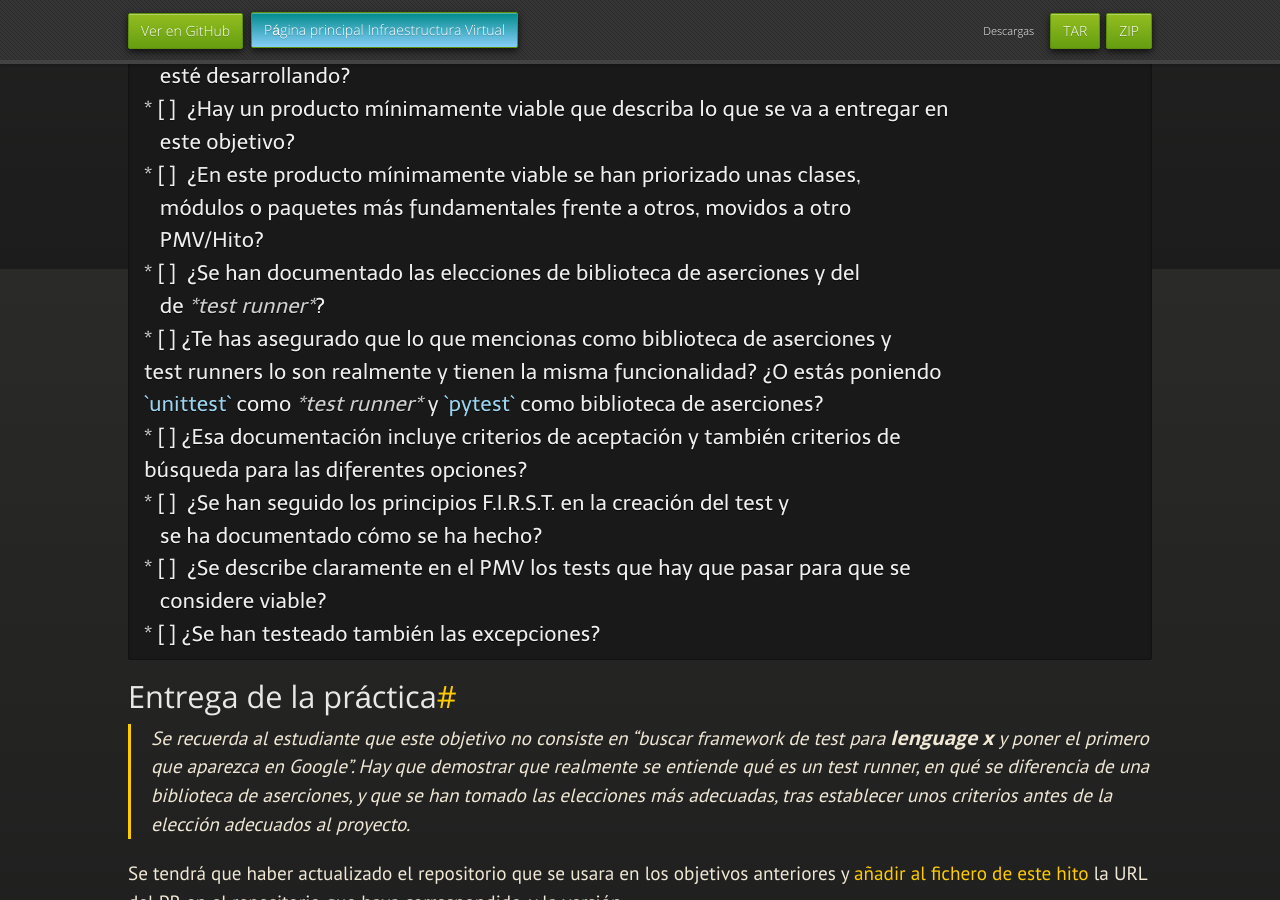
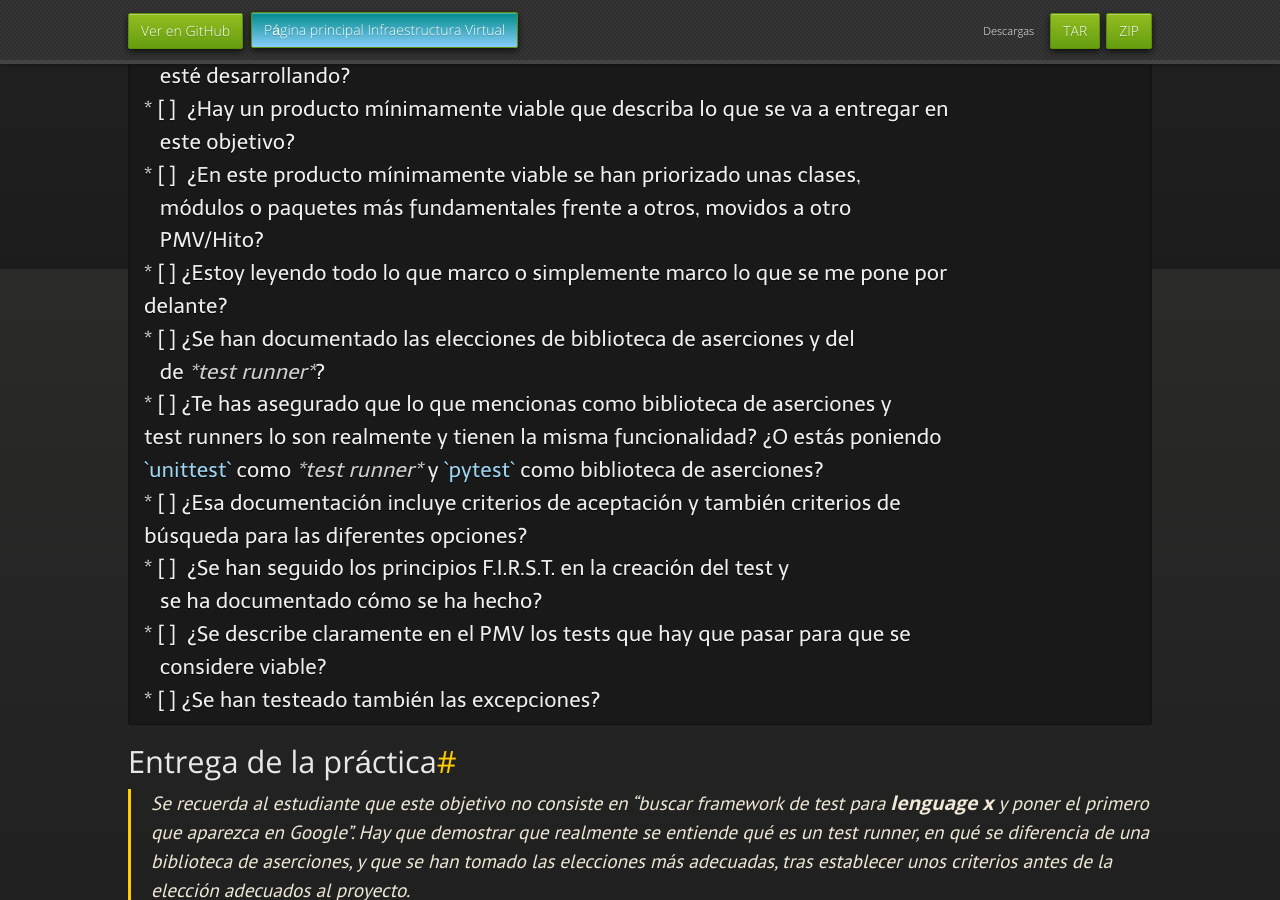
Before and after one commit to JJ/IV, a Jekyll site: the page built from documentos/proyecto/4.Tests.md, in a window 1280 px wide and 900 px high, scrolled down 2431 px. Built offline with Jekyll 4.4.1, drawn with Linux system fonts in a browser that asks for light colours; nearby versions of some CDN libraries; some web fonts are replaced; our own code applies the rules of GitHub Pages for plain Markdown files.

Commit message:
Sync documentos/proyecto/4.Tests.md de master a gh-pages

```diff
--- a/documentos/proyecto/4.Tests.md
+++ b/documentos/proyecto/4.Tests.md
@@ -139,7 +139,9 @@ y marca todo lo que hayas hecho.
 * [ ]  ¿En este producto mínimamente viable se han priorizado unas clases,
    módulos o paquetes más fundamentales frente a otros, movidos a otro
    PMV/Hito?
-* [ ]  ¿Se han documentado las elecciones de biblioteca de aserciones y del
+* [ ] ¿Estoy leyendo todo lo que marco o simplemente marco lo que se me pone por
+delante?
+* [ ] ¿Se han documentado las elecciones de biblioteca de aserciones y del
    de *test runner*?
 * [ ] ¿Te has asegurado que lo que mencionas como biblioteca de aserciones y
 test runners lo son realmente y tienen la misma funcionalidad? ¿O estás poniendo
```
